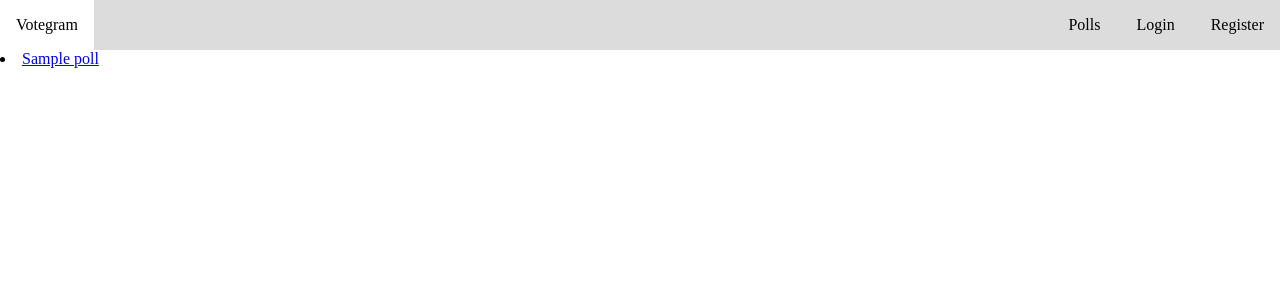
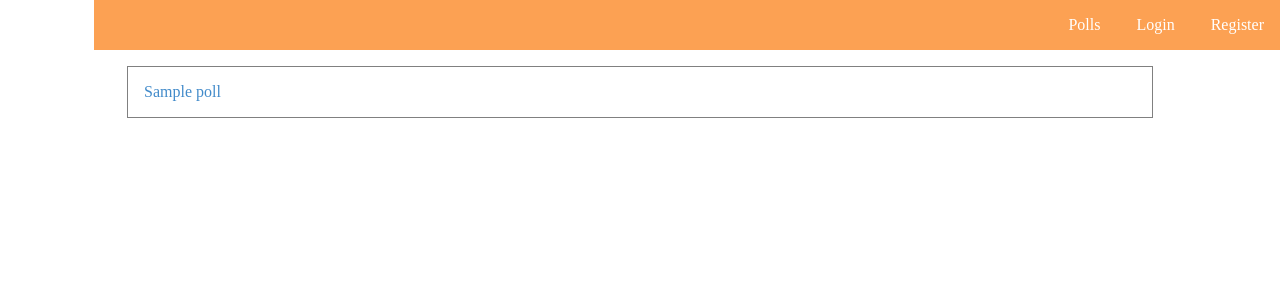
Before and after one commit to harigat/FreeCodeCamp-Polls-Project, a Django app: template polls/templates/polls/list.html in a window 1280 px wide. Shown: the top 300 px of the page. Run offline with Django 3.2, Linux system fonts and the light colour scheme; the template is opened without the code that fills it: most values are stand-ins (such as "Sample title", 1, 10 or a date in 2020).

Commit message:
Styles list.html and removed ids from navbar

```diff
--- a/polls/static/css/styles.css
+++ b/polls/static/css/styles.css
@@ -1,9 +1,10 @@
 body{
 	margin:0
 }
+/* Nav Bar */
 #nav,#nav ul{
 	text-align:right;
-	background-color:gainsboro;
+	background-color:#fca153;
 	list-style-type:none;
 	margin:0;
 	padding:0;
@@ -20,8 +21,8 @@ body{
 	padding:1em;
 	display:block;
 	text-decoration:none;
-	color:black;
-	background-color:gainsboro;
+	color:white;
+	/*background-color:gainsboro;*/
 	text-align:center
 
 }
@@ -42,3 +43,81 @@ body{
 #nav ul>li>a:hover{
 		background-color:grey;
 }
+
+/* Poll list */
+
+/*
+#e49653
+*/
+.error{
+
+	width:80%;
+	margin:0 auto;
+	padding:1em 1em 0em 1em;
+}
+
+#list-container{
+	width:80%;
+	border:1px solid grey;
+	padding:0;
+	margin:1em auto
+}
+
+
+.list{
+	border-bottom:1px solid black;
+	list-style-type:none;
+	/*To keep floated elements in container*/
+	overflow: hidden;
+	/* To set position:absolute on list text*/
+	position: relative;
+}
+
+.list>a:first-child{
+	padding:1em;
+	text-decoration:none;
+	color:rgb(66, 139, 202);
+	/*Make list text take full width and overlap with delete and edit buttons*/
+	display: block;
+	position: absolute;
+	width: 100%;
+}
+
+/*To increase specificity*/
+html body .list .nopos{
+	position:relative
+}
+
+.list > a:not(:first-child){
+	padding:1em;
+	text-decoration:none;
+	color:white;
+	display:inline-block;
+	float: right;
+	/*Make edit and delete link above poll link*/
+	position:relative;
+
+}
+.list>a:first-child:hover{
+
+	background-color:rgba(252, 161, 83, 0.06)
+}
+.list>a:first-child:active{
+	background-color:#fca153;
+	color:white;
+}
+.list:last-child{
+	border:0
+}
+.edit{
+	background-color:#28be68;
+}
+.edit:hover{
+	background-color:#3a9c64;
+}
+.delete{
+	background-color:#fc504a
+}
+.delete:hover{
+	background-color:#d44f4a
+}
--- a/polls/templates/polls/base.html
+++ b/polls/templates/polls/base.html
@@ -6,16 +6,17 @@
   <meta charset="utf-8">
   <title>Vote</title>
 	 <link rel="stylesheet" href="{%static 'css/styles.css'%}">
+
  </head>
 <body>
 <ul id='nav'>
 	<li><a href="{% url 'home' %}">Votegram</a></li>
-	<li id='list'><a href='{% url "list" %}'>Polls</a></li>
+	<li><a href='{% url "list" %}'>Polls</a></li>
 
 	{% if user.is_authenticated %}
 	<li><a href='{% url "create" %}'>Create</a></li>
 	<li><a href='{% url "mypolls" %}'>My Polls</a></li>
-	<li><a href='#'>Hello, {{user.username}}</a>
+	<li><a href='#'>{{user.username}}</a>
 		<ul>
 			<li>
 			<a href='{% url "logout" %}'>Logout</a>
@@ -23,8 +24,8 @@
 		</ul>
 	</li>
 	{% else %}
-	<li id='login'><a href='{% url "login" %}'>Login</a></li>
-	<li id='register'><a href='{% url "register" %}'>Register</a></li>
+	<li><a href='{% url "login" %}'>Login</a></li>
+	<li><a href='{% url "register" %}'>Register</a></li>
 	{% endif %}
 </ul>
 {% block content %}
--- a/polls/templates/polls/list.html
+++ b/polls/templates/polls/list.html
@@ -1,14 +1,16 @@
 {% extends 'polls/base.html' %}
 {% block content %}
 {% if error_message %}
-<p>Error: You don't have permission to delete this poll</p>
+<div class='error'>Error: You don't have permission to delete this poll</div>
 {% endif %}
+<ul id='list-container'>
 {% for poll in polls %}
-<li><a href='{% url "detail" pk=poll.pk %}'>{{ poll.question }}</a>
+<li class='list'><a class='{% if not mypolls %} nopos{% endif %}' href='{% url "detail" pk=poll.pk %}'>{{ poll.question }}</a>
 {% if mypolls %}
-<a href="{% url 'edit' pk=poll.pk %}">Edit</a>
-<a href="{% url 'delete' pk=poll.pk %}">Delete</a>
+<a class='delete' href="{% url 'delete' pk=poll.pk %}">Delete</a>
+<a class='edit' href="{% url 'edit' pk=poll.pk %}">Edit</a>
 {% endif %}
 </li>
 {% endfor %}
+</ul>
 {% endblock %}
```
